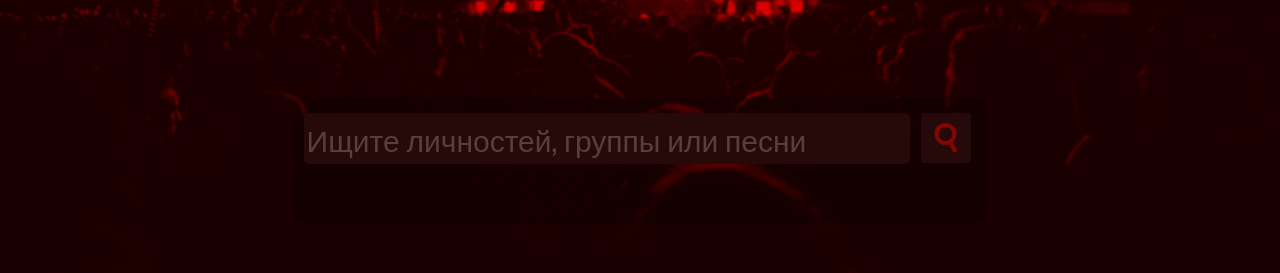
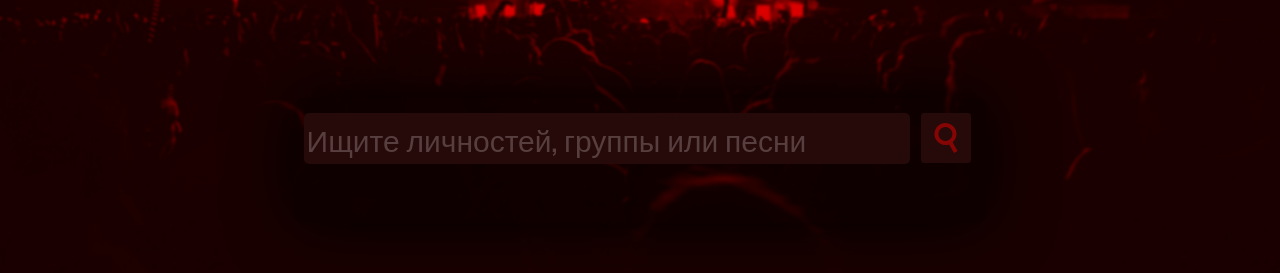
Before and after one commit to f3d0rov/collaboration, a plain HTML site: page frontend/index.html in a window 1280 px wide. Shown: the part 453-726 px from the top of the page. Drawn offline with nearby package versions, Linux system fonts and the light colour scheme; no server answers.

Commit message:
readability fix, scaling fix

```diff
--- a/frontend/style/index.css
+++ b/frontend/style/index.css
@@ -22,7 +22,7 @@ body {
 
 	z-index: -100;
 	transition: opacity 4s cubic-bezier(.57,.4,.16,1.05), scale 4s cubic-bezier(.57,.4,.16,1.05);
-
+	object-fit: cover;
 }
 
 .sickBackground.loaded {
@@ -76,7 +76,8 @@ body {
 	width: fit-content;
 	text-align: center;
 	font-size: 30px;
-	background-color: rgba(0,0,0,0.2);
+	background-color: rgba(0,0,0,0.4);
+	box-shadow: black 0 0 64px;
 	border-radius: 10px;
 
 	margin-left: auto;
```
